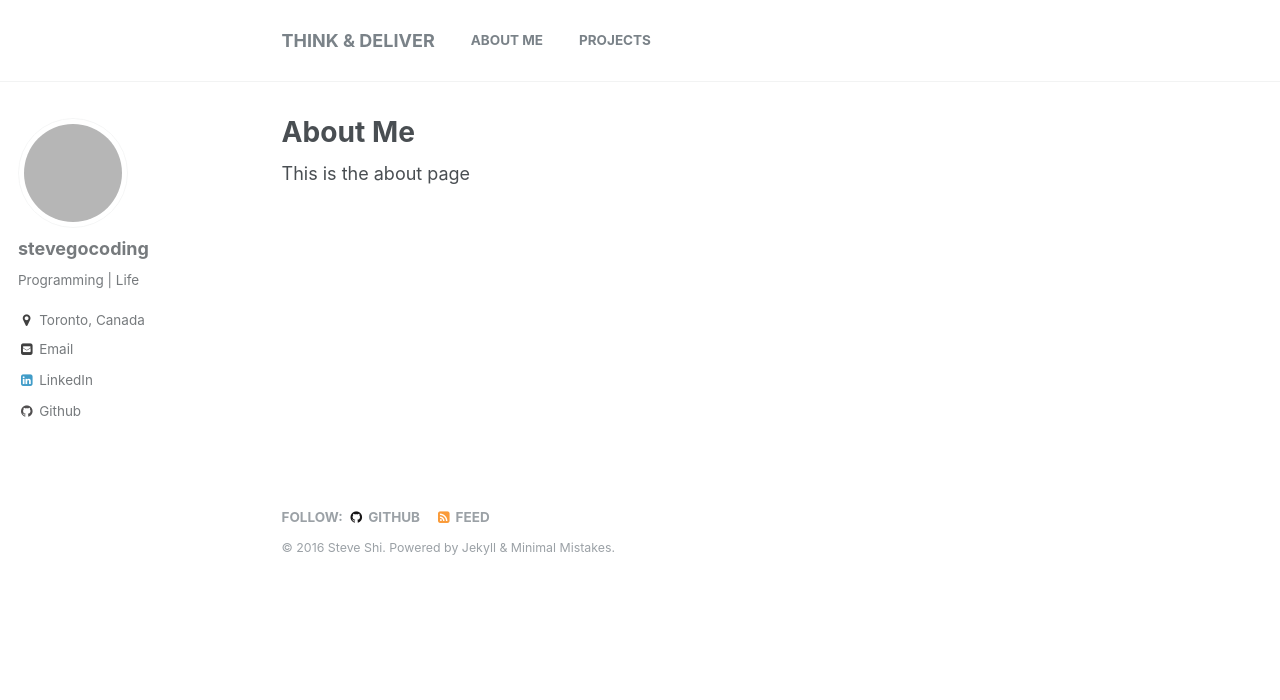
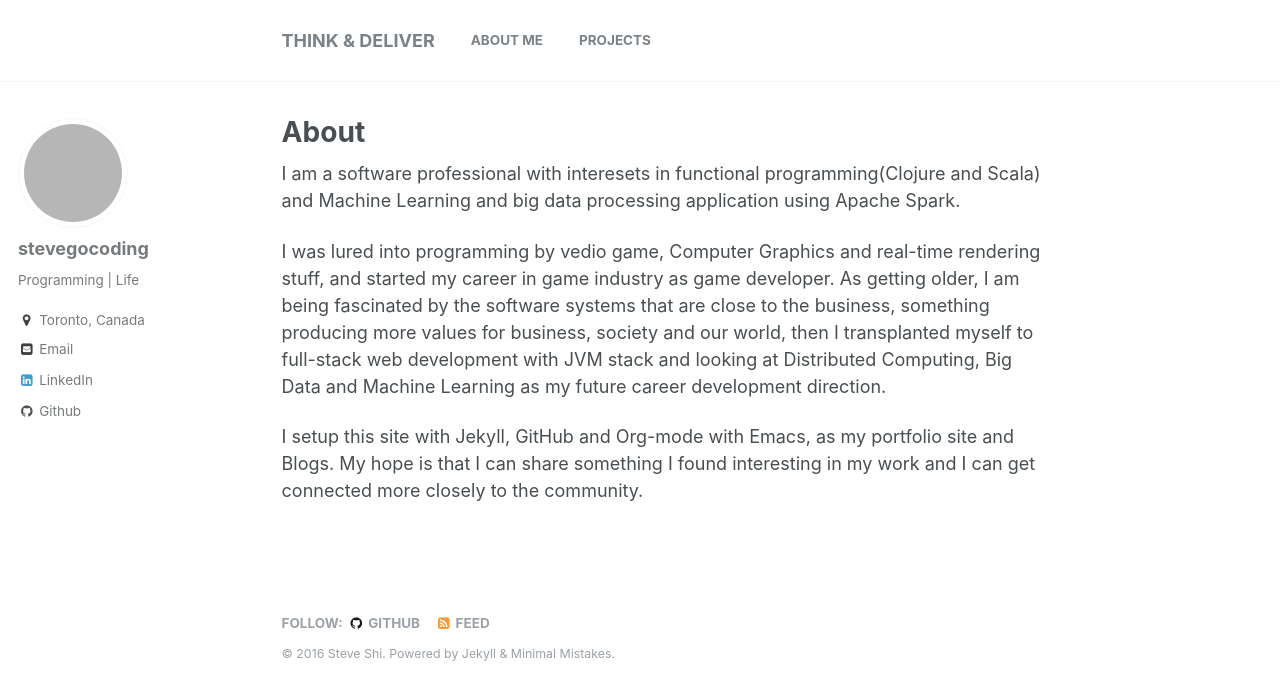
Before and after one commit to stevegocoding/stevegocoding.github.io, a Jekyll site: the page built from _pages/about.html, in a window 1280 px wide. Shown: the top 700 px of the page. Built offline with Jekyll 4.4.1, drawn with Linux system fonts in a browser that asks for light colours; grey boxes are pictures that could not be loaded.

Commit message:
add about page

```diff
--- a/_pages/about.html
+++ b/_pages/about.html
@@ -1,10 +1,29 @@
 ---
 permalink: /about/
-title: "About Me"
+title: "About"
 layout: single
 author_profile: true
 ---
 
 <p>
-This is the about page
+I am a software professional with interesets in functional
+programming(Clojure and Scala) and Machine Learning and big data
+processing application using Apache Spark.
 </p>
+
+<p>
+I was lured into programming by vedio game, Computer Graphics and real-time rendering
+stuff, and started my career in game industry as game developer. As getting older, I am being fascinated by the software systems
+that are close to the business, something producing more values for
+business, society and our world, then I transplanted myself to
+full-stack web development with JVM stack and looking at Distributed
+Computing, Big Data and Machine Learning as my future career
+development direction.
+</p>
+
+<p>
+I setup this site with Jekyll, GitHub and Org-mode with Emacs, as my
+portfolio site and Blogs. My hope is that I can share something I
+found interesting in my work and I can get connected more closely to
+the community.
+</p>
```
